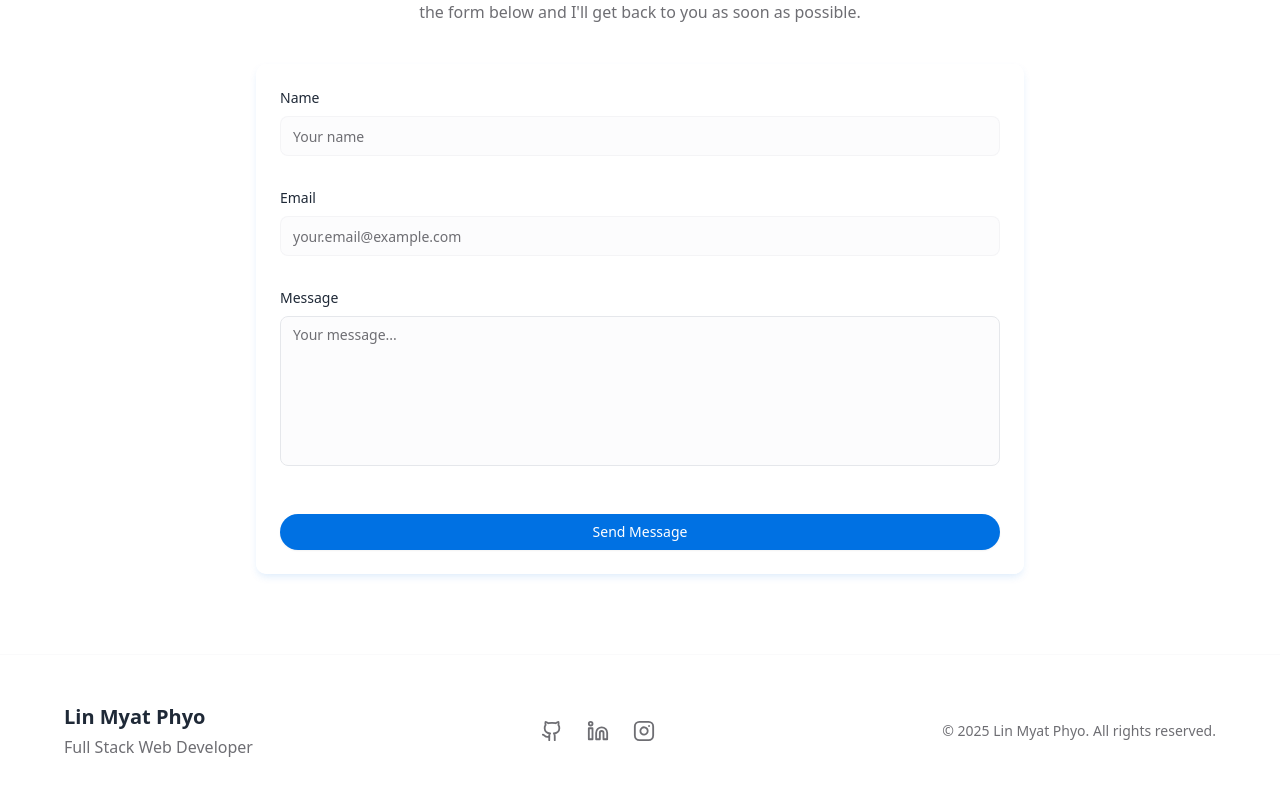
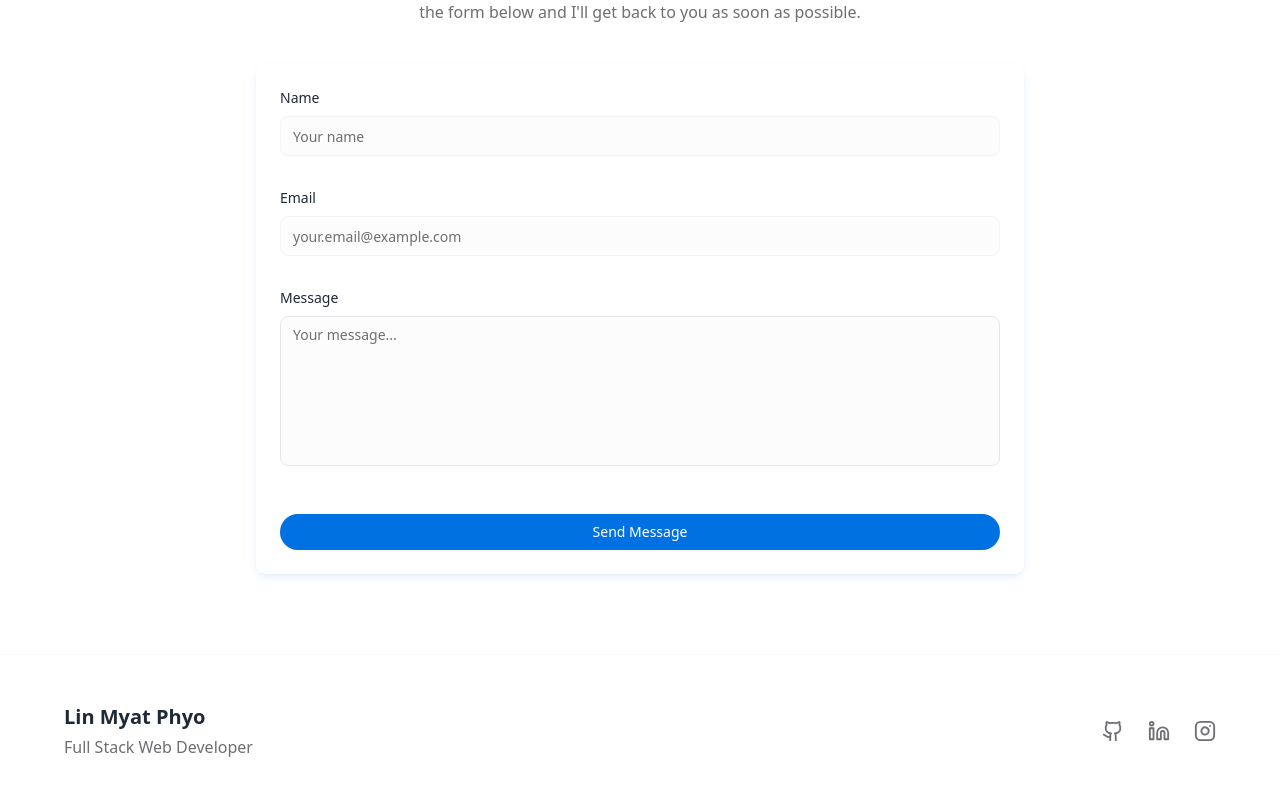
Before and after one commit to Reon1917/portfolio-site-v4, a Next.js app in the folder reon-site-v5/: page / in a window 1280 px wide. Shown: the part 1972-2767 px from the top of the page. Built offline with nearby package versions, Linux system fonts and the light colour scheme.

Commit message:
text edit 3

```diff
--- a/reon-site-v5/components/footer.jsx
+++ b/reon-site-v5/components/footer.jsx
@@ -48,10 +48,6 @@ export function Footer({ data }) {
               <Instagram size={22} />
             </a>
           </div>
-
-          <div className="mt-6 md:mt-0 text-sm text-muted-foreground">
-            <p>© {new Date().getFullYear()} {data.name}. All rights reserved.</p>
-          </div>
         </motion.div>
       </div>
     </footer>
```
